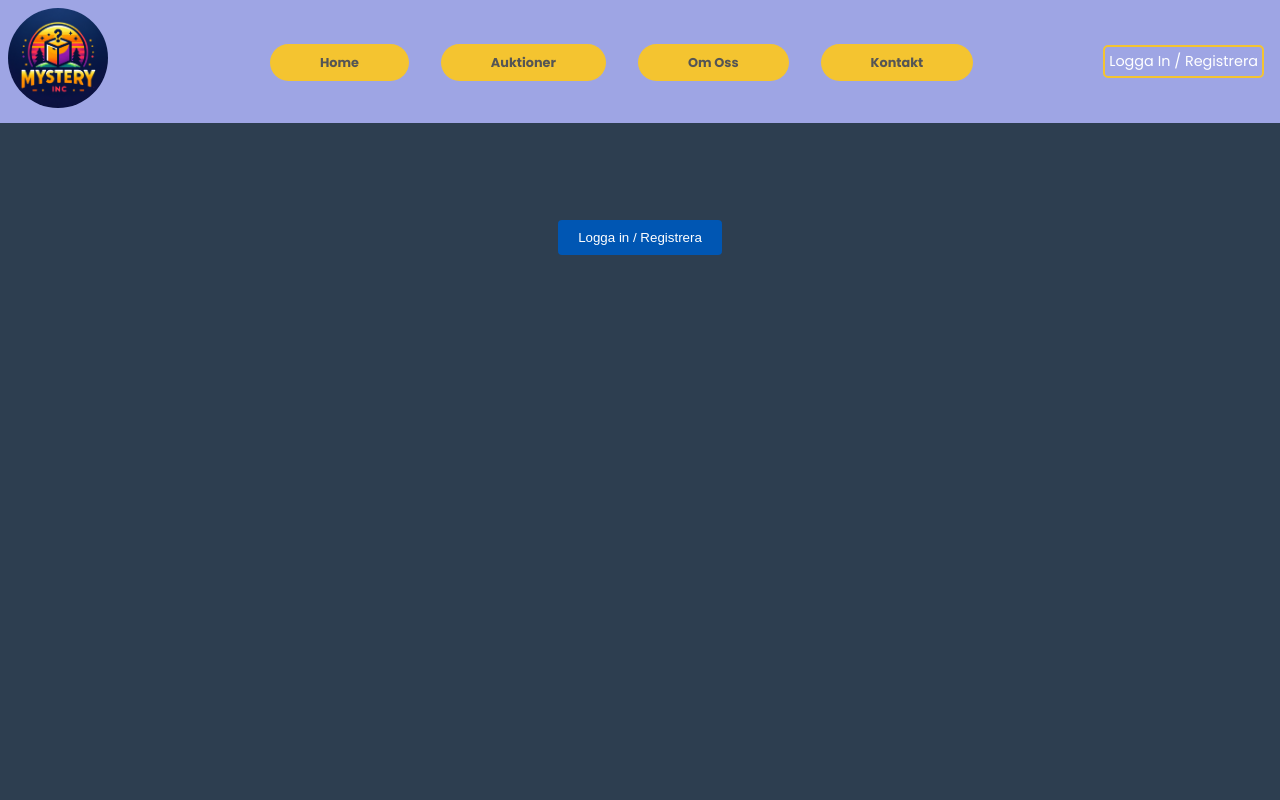
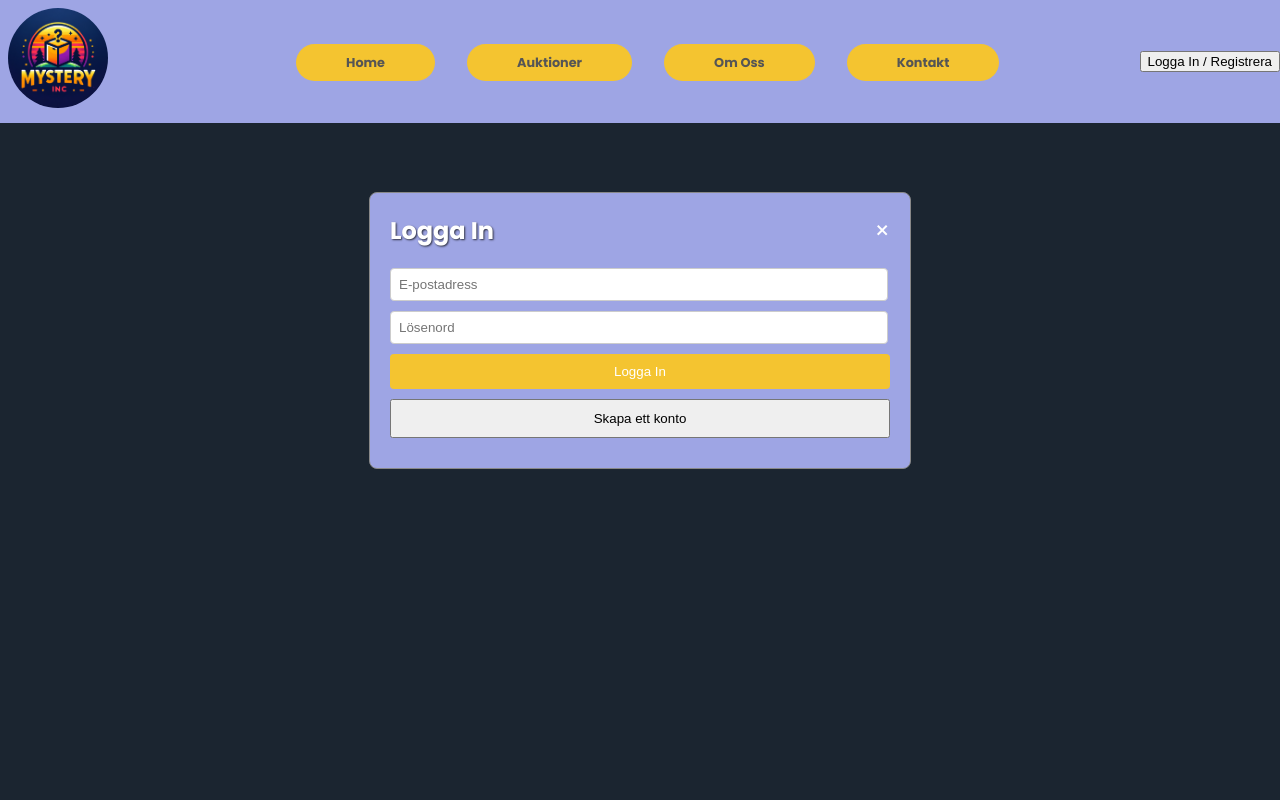
Before and after one commit to MarcusT96/MysteryIncAuctions, a React (Vite) app: page /login in a window 1280 px wide. Shown: the top 800 px of the page. Built offline with nearby package versions, Linux system fonts and the light colour scheme.

Commit message:
working pop up when using log in in navbar

```diff
--- a/src/Navbar.jsx
+++ b/src/Navbar.jsx
@@ -1,18 +1,33 @@
-import React, { useState } from 'react';
-import useScrollDirection from './components/NavbarAnimation'
-
-import logo from './assets/mysteryInc-logo.png'
-
+import React, { useState, useEffect } from 'react';
+import useScrollDirection from './components/NavbarAnimation';
+import logo from './assets/mysteryInc-logo.png';
 import { GiHamburgerMenu } from 'react-icons/gi';
 import { MdClose } from "react-icons/md";
-
+import LogIn from './pages/LogIn';
 
 function Navbar() {
   useScrollDirection();
 
   const [toggleMenu, setToggleMenu] = useState(false);
+  const [showLoginModal, setShowLoginModal] = useState(false);
+  const [isLoggedIn, setIsLoggedIn] = useState(localStorage.getItem('isLoggedIn') === 'true');
 
-  return (<>
+  useEffect(() => {
+    const handleStorageChange = () => {
+      setIsLoggedIn(localStorage.getItem('isLoggedIn') === 'true');
+    };
+
+    window.addEventListener('storage', handleStorageChange);
+
+    return () => {
+      window.removeEventListener('storage', handleStorageChange);
+    };
+  }, []);
+
+  const handleLoginModal = () => setShowLoginModal(!showLoginModal);
+
+  return (
+    <>
       <nav className="app__navbar">
         <div className="app__navbar-logo">
           <a href="/"><img src={logo} alt="app__logo" /></a>
@@ -24,7 +39,11 @@ function Navbar() {
           <li className="p__opensans"><a href="/contact">Kontakt</a></li>
         </ul>
         <div className="app__navbar-login">
-        <a href="/login" className="p__opensans">Logga In / Registrera</a>
+          {isLoggedIn ? (
+            <a href="/profile" className="p__opensans">Min profil</a>
+          ) : (
+            <button className="app__navbar-login" onClick={handleLoginModal}>Logga In / Registrera</button>
+          )}
         </div>
         <div className="app__navbar-smallscreen">
           <GiHamburgerMenu color="#fff" fontSize={27} onClick={() => setToggleMenu(true)} />
@@ -36,13 +55,14 @@ function Navbar() {
                 <li><a href="/Auctionpage" onClick={() => setToggleMenu(false)}>Auktioner</a></li>
                 <li><a href="/about" onClick={() => setToggleMenu(false)}>Om Oss</a></li>
                 <li><a href="/contact" onClick={() => setToggleMenu(false)}>Kontakt</a></li>
-              <li><a href="/login" onClick={() => setToggleMenu(false)}>Logga In / Registrera</a></li>
               </ul>
             </div>
           )}
         </div>
       </nav>
-  </>);
+      {showLoginModal && <LogIn closeModal={handleLoginModal} />}
+    </>
+  );
 }
 
 export default Navbar;
--- a/src/pages/LogIn.jsx
+++ b/src/pages/LogIn.jsx
@@ -1,22 +1,27 @@
 import { useState, useEffect } from 'react';
 import { useNavigate } from 'react-router-dom';
-import '../style/login.css';
+import '../style/login.css'; // Se till att sökvägen till din CSS-fil är korrekt
 
-const LogIn = () => {
+const LogIn = ({ closeModal }) => {
   const [email, setEmail] = useState('');
   const [password, setPassword] = useState('');
   const [firstName, setFirstName] = useState('');
   const [lastName, setLastName] = useState('');
   const [isLoggingIn, setIsLoggingIn] = useState(true);
-  const [showModal, setShowModal] = useState(false);
   const [isLoggedIn, setIsLoggedIn] = useState(localStorage.getItem('isLoggedIn') === 'true');
   const [loginError, setLoginError] = useState('');
 
   const navigate = useNavigate();
 
+  useEffect(() => {
+    if (isLoggedIn) {
+      navigate('/profile');
+      closeModal();
+    }
+  }, [isLoggedIn, navigate, closeModal]);
+
   const handleLogin = async (e) => {
     e.preventDefault();
-
     try {
       const response = await fetch('http://localhost:3000/users');
       const users = await response.json();
@@ -25,12 +30,9 @@ const LogIn = () => {
       if (user) {
         localStorage.setItem('isLoggedIn', 'true');
         localStorage.setItem('currentUserId', user.id);
-        setIsLoggedIn(true);
-        setShowModal(false);
-        setLoginError('');
-        navigate('/profile');
+        closeModal();
+        window.location.reload();
       } else {
-        setIsLoggedIn(false);
         setLoginError('Felaktig e-postadress eller lösenord.');
       }
     } catch (error) {
@@ -41,7 +43,6 @@ const LogIn = () => {
 
   const handleSignUp = async (e) => {
     e.preventDefault();
-
     try {
       const response = await fetch('http://localhost:3000/users');
       const users = await response.json();
@@ -66,39 +67,27 @@ const LogIn = () => {
       const createdUser = await postResponse.json();
       localStorage.setItem('currentUserId', createdUser.id);
       setIsLoggedIn(true);
-      setShowModal(false);
-      navigate('/profile');
+      setLoginError('');
     } catch (error) {
       console.error('Fel vid registrering:', error);
       setLoginError('Ett problem uppstod vid försök att registrera användaren.');
     }
   };
 
-  const closeModal = () => {
-    setShowModal(false);
-    setLoginError('');
-  };
-
   const handleLogout = () => {
     localStorage.removeItem('isLoggedIn');
     localStorage.removeItem('currentUserId');
     setIsLoggedIn(false);
-    setShowModal(false);
-    navigate('/');
+    closeModal();
   };
 
   return (
-    <>
+    <div className="modal" onClick={closeModal}>
+      <div className="modal-content" onClick={e => e.stopPropagation()}>
+        <span className="close" onClick={closeModal}>&times;</span>
         {isLoggedIn ? (
           <button className="profile-btn" onClick={handleLogout}>Logga ut</button>
         ) : (
-        <button className="login-btn" onClick={() => setShowModal(true)}>Logga in / Registrera</button>
-      )}
-      {showModal && (
-        <div className="modal" onClick={closeModal}>
-          <div className="modal-content" onClick={e => e.stopPropagation()}>
-            <span className="close" onClick={closeModal}>&times;</span>
-            {!isLoggedIn && (
           <>
             {loginError && <p className="login-error">{loginError}</p>}
             <form onSubmit={isLoggingIn ? handleLogin : handleSignUp}>
@@ -144,8 +133,6 @@ const LogIn = () => {
         )}
       </div>
     </div>
-      )}
-    </>
   );
 };
 
```
Lines whose indentation alone changed are shown as unchanged.
